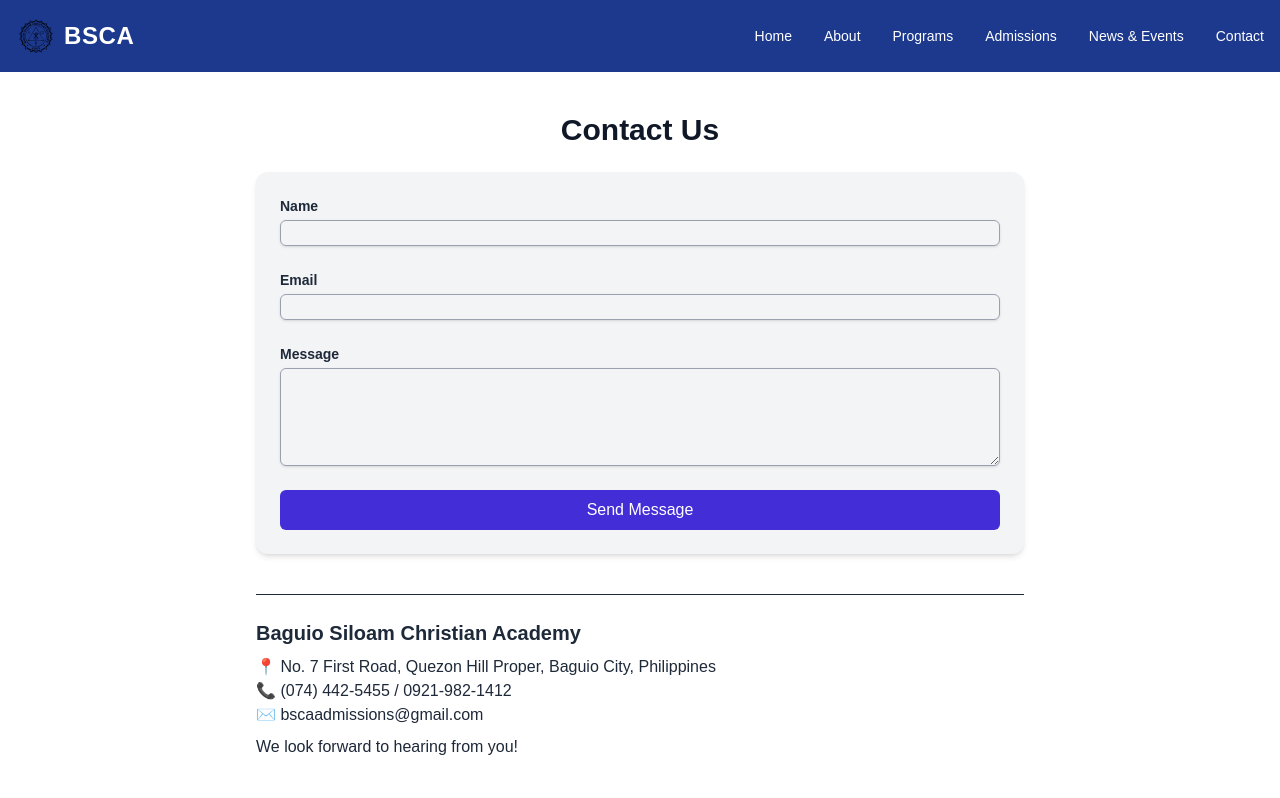
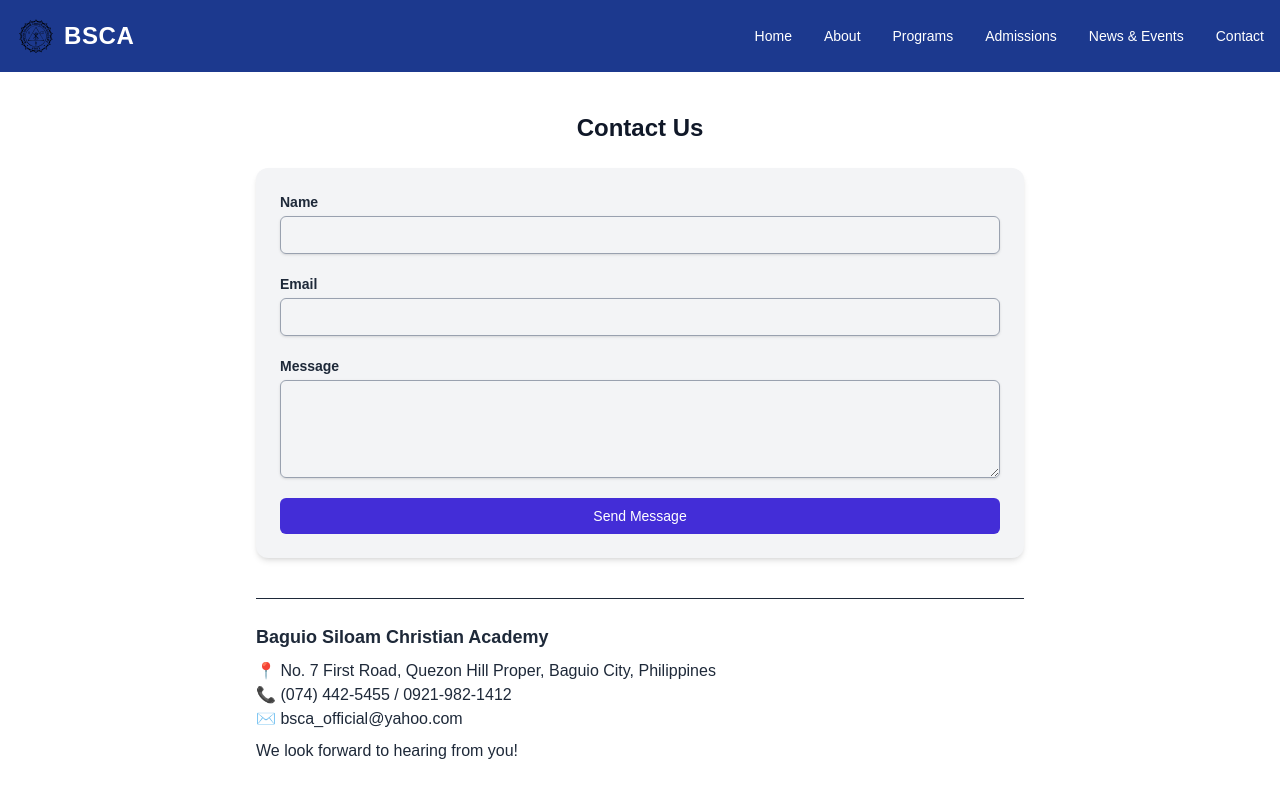
Before and after one commit to BSCA-ph/bsca-ph.github.io, a Next.js app in the folder bsca-site/: page /contact in a window 1280 px wide. Shown: the top 798 px of the page. Built offline with nearby package versions, Linux system fonts and the light colour scheme.

Commit message:
Update font size in contact form

```diff
--- a/bsca-site/app/contact/page.tsx
+++ b/bsca-site/app/contact/page.tsx
@@ -3,45 +3,45 @@ export default function ContactPage() {
   return (
     <div className="min-h-screen bg-white px-4 py-10 md:px-10">
       <div className="max-w-3xl mx-auto">
-        <h1 className="text-3xl font-bold mb-6 text-center text-gray-900">Contact Us</h1>
+        <h1 className="text-2xl font-bold mb-6 text-center text-gray-900">Contact Us</h1>
         <form
           action="https://formspree.io/f/movekodr"
           method="POST"
-          className="space-y-6 bg-gray-100 p-6 rounded-xl shadow-md"
+          className="space-y-5 bg-gray-100 p-6 rounded-xl shadow-md text-sm"
         >
           <div>
-            <label className="block text-sm font-semibold text-gray-800">Name</label>
+            <label className="block font-semibold text-gray-800 mb-1">Name</label>
             <input
               type="text"
               name="name"
               required
-              className="mt-1 block w-full rounded-md border border-gray-400 text-gray-900 shadow-sm focus:ring focus:ring-indigo-200"
+              className="mt-1 block w-full px-2 py-2 rounded-md border border-gray-400 text-gray-900 shadow-sm focus:ring focus:ring-indigo-200"
             />
           </div>
 
           <div>
-            <label className="block text-sm font-semibold text-gray-800">Email</label>
+            <label className="block font-semibold text-gray-800 mb-1">Email</label>
             <input
               type="email"
               name="email"
               required
-              className="mt-1 block w-full rounded-md border border-gray-400 text-gray-900 shadow-sm focus:ring focus:ring-indigo-200"
+              className="mt-1 block w-full px-2 py-2 rounded-md border border-gray-400 text-gray-900 shadow-sm focus:ring focus:ring-indigo-200"
             />
           </div>
 
           <div>
-            <label className="block text-sm font-semibold text-gray-800">Message</label>
+            <label className="block font-semibold text-gray-800 mb-1">Message</label>
             <textarea
               name="message"
               rows={4}
               required
-              className="mt-1 block w-full rounded-md border border-gray-400 text-gray-900 shadow-sm focus:ring focus:ring-indigo-200"
+              className="mt-1 block w-full px-2 py-2 rounded-md border border-gray-400 text-gray-900 shadow-sm focus:ring focus:ring-indigo-200"
             ></textarea>
           </div>
 
           <button
             type="submit"
-            className="w-full bg-indigo-700 text-white py-2 px-4 rounded-md hover:bg-indigo-800"
+            className="w-full bg-indigo-700 text-white py-2 px-4 rounded-md hover:bg-indigo-800 text-sm"
           >
             Send Message
           </button>
@@ -49,10 +49,10 @@ export default function ContactPage() {
 
         {/* Contact Information */}
         <div className="mt-10 text-gray-800 text-sm md:text-base bg-white border-t pt-6">
-          <h2 className="text-xl font-semibold mb-2">Baguio Siloam Christian Academy</h2>
+          <h2 className="text-lg font-semibold mb-2">Baguio Siloam Christian Academy</h2>
           <p>📍 No. 7 First Road, Quezon Hill Proper, Baguio City, Philippines</p>
           <p>📞 (074) 442-5455 / 0921-982-1412</p>
-          <p>✉️ bscaadmissions@gmail.com</p>
+          <p>✉️ bsca_official@yahoo.com</p>
           <p className="mt-2">We look forward to hearing from you!</p>
         </div>
       </div>
```
